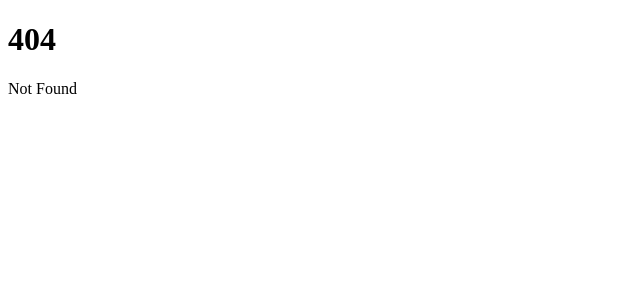
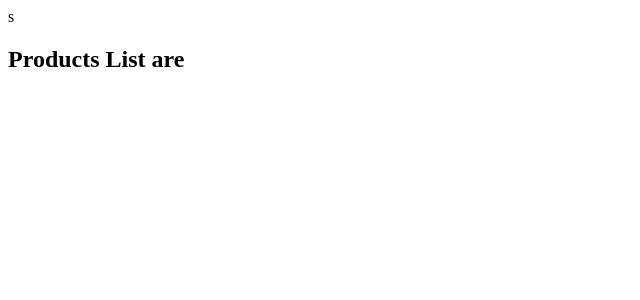
Before and after one commit to Sateeshkumarroyal/SvelteApp, a SvelteKit app: page /products/1 in a window 1280 px wide. Before the commit this address had no page. Shown: the top 300 px of the page, without its empty margins (0-640 px from the left). Built offline with nearby package versions, Linux system fonts and the light colour scheme.

Commit message:
Dynamic routing

```diff
--- /dev/null
+++ b/src/routes/products/+page.svelte
@@ -0,0 +1 @@
+<h6>productsList</h6>
--- /dev/null
+++ b/src/routes/products/[productsid]/+page.svelte
@@ -0,0 +1 @@
+s<h2>Products List are</h2>
```
